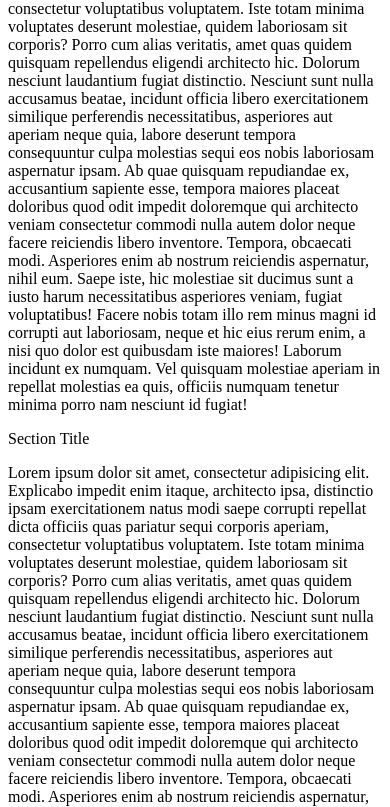
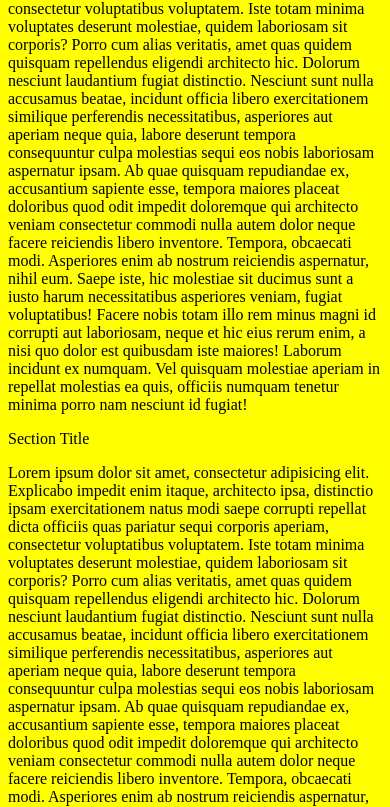
Before and after one commit to timislaw/mobile-friendly-practice, a plain HTML site: page index.html in a window 390 px wide. Shown: the part 256-1063 px from the top of the page. Drawn offline with Linux system fonts and the light colour scheme.

Commit message:
media queries, color change as resizes

```diff
--- a/css/styles.css
+++ b/css/styles.css
@@ -4,6 +4,18 @@ left: 45%;
 top: 20%;
 color: white;
 }
-.heading-2{
 
+@media only screen and (max-width: 1024px){
+    body {
+        background-color: wheat;
+    }
 }
+@media only screen and (max-width: 768px){
+    body {
+        background-color: black;
+    }
+}@media only screen and (max-width: 480px){
+    body {
+        background-color: yellow;
+    }
+}
```
